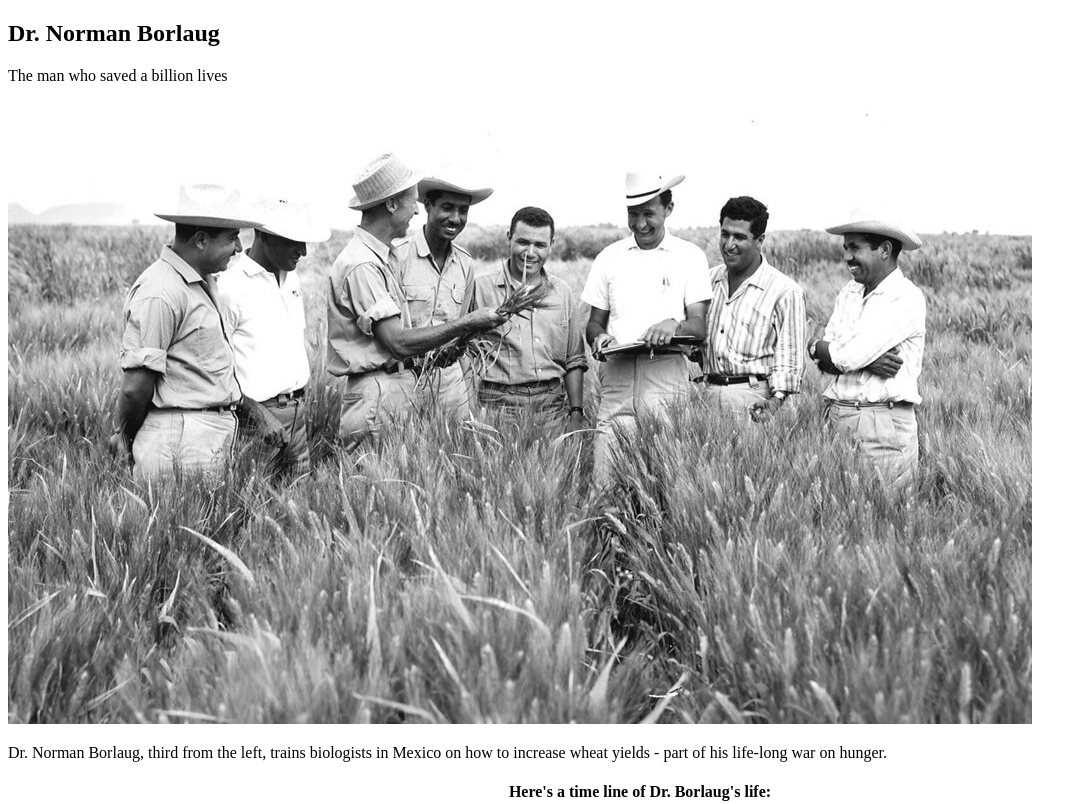
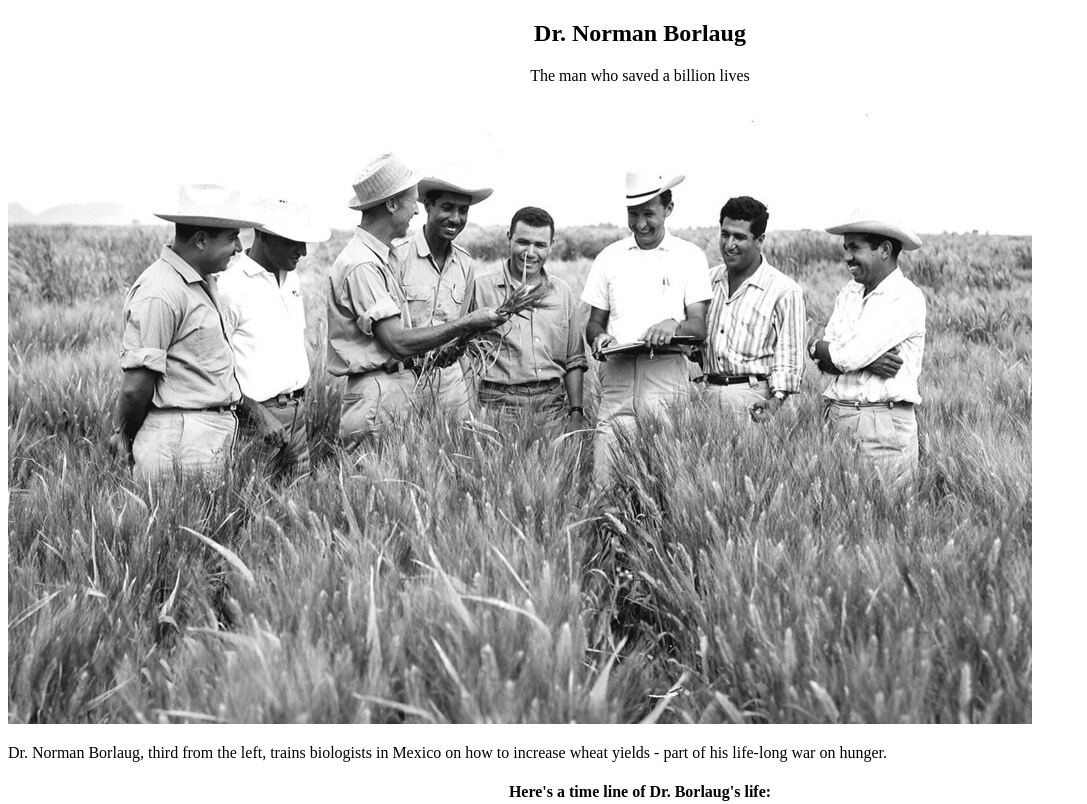
Before and after one commit to karthykarthick/trials2, a plain HTML site: page index.html in a window 1280 px wide. Shown: the top 804 px of the page, without its empty margins (0-1087 px from the left). Drawn offline with Linux system fonts and the light colour scheme.

Commit message:
add some html

```diff
--- a/index.html
+++ b/index.html
@@ -8,8 +8,8 @@
   <body>
     <div id="main">
       <div id="title">
-        <h2>Dr. Norman Borlaug</h2>
-        <p>The man who saved a billion lives</p>
+       <center> <h2>Dr. Norman Borlaug</h2></center>
+       <center> <p>The man who saved a billion lives</p></center>
       </div>
       <div id="img-div">
         <img src="pro.jpg" alt="Dr. Norman Borlaug image" id="image" />
```
